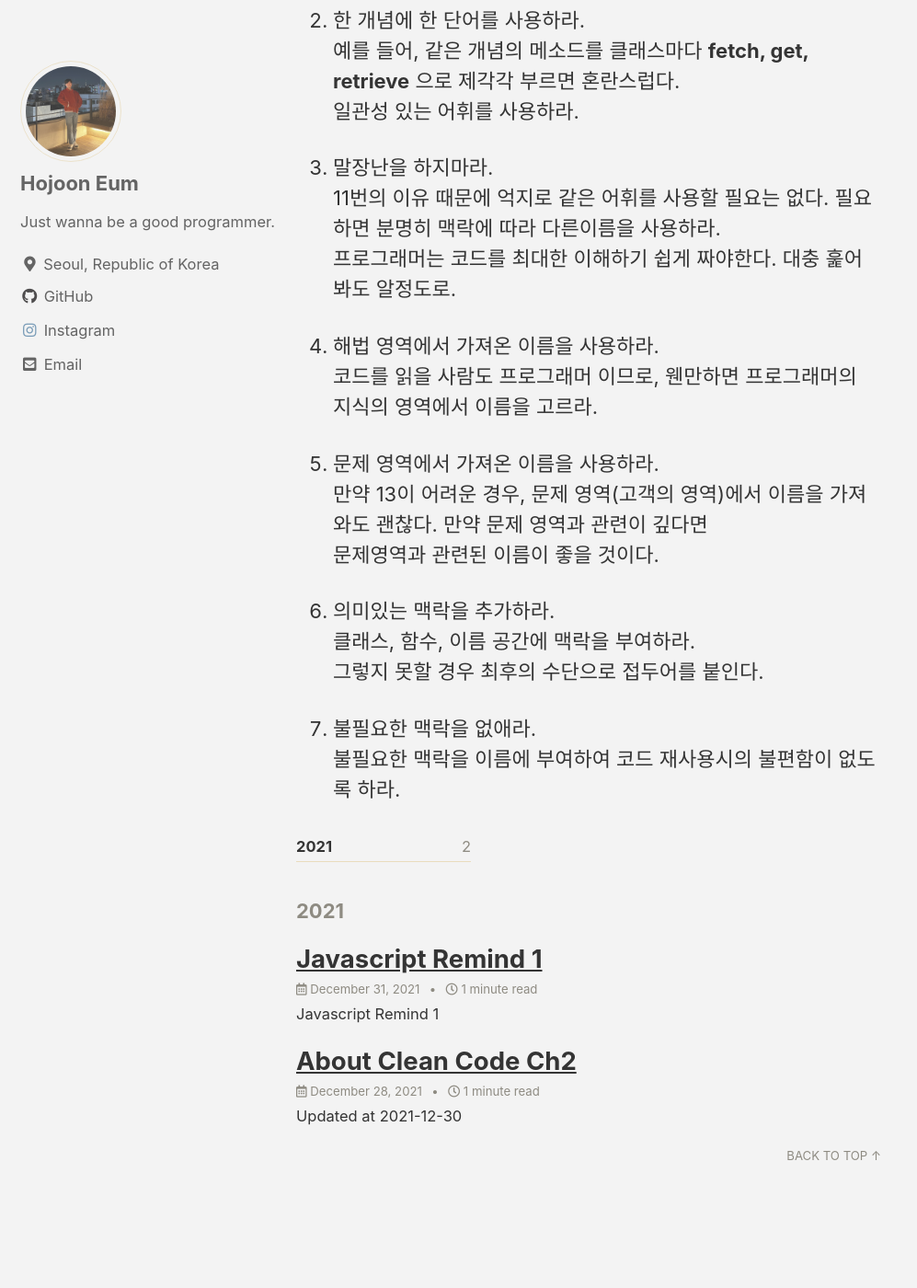
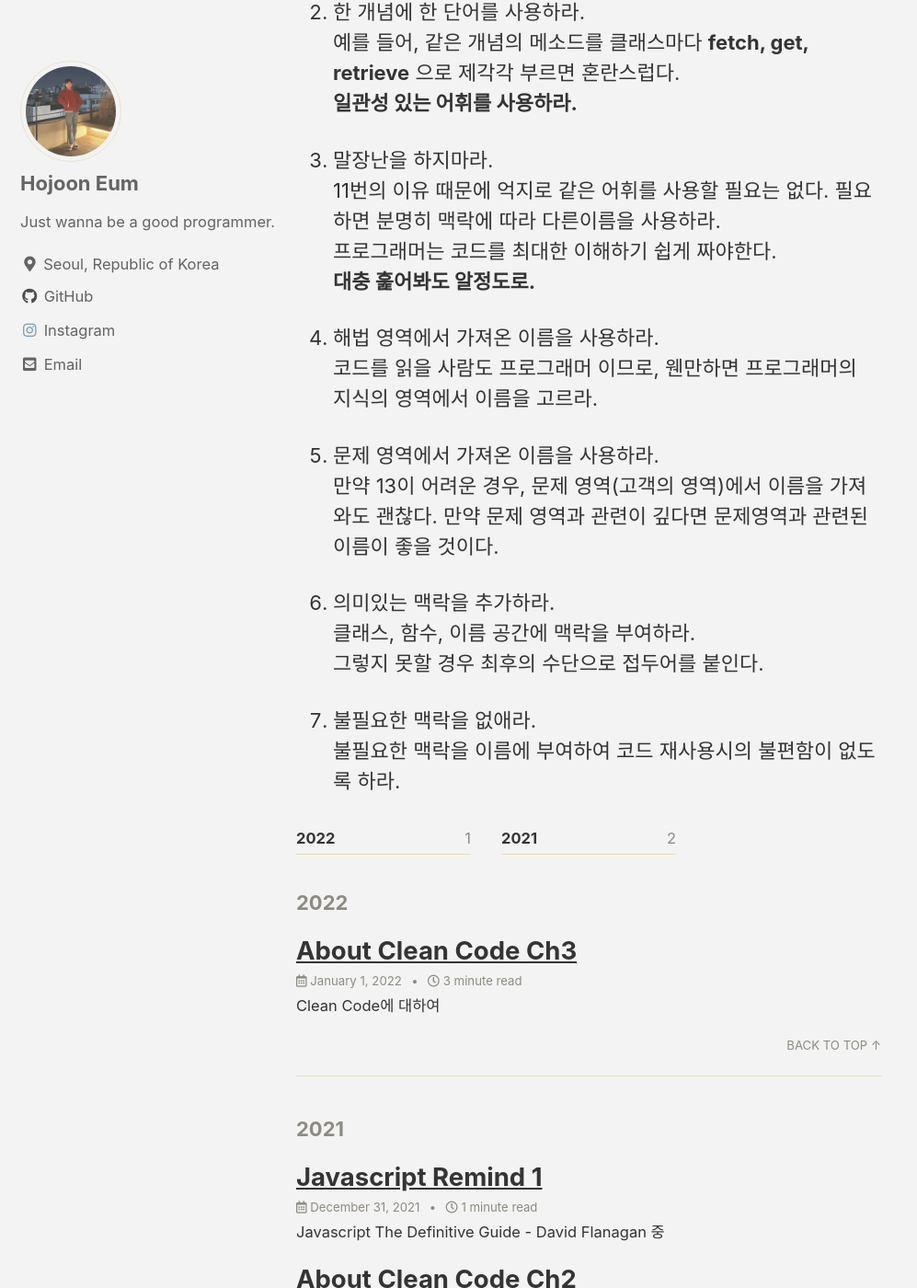
Before and after one commit to minusmo/minusmo.github.io, a Jekyll site: the page built from _posts/2021-12-28-About Clean Code Ch2.md, in a window 1280 px wide and 1400 px high, scrolled down 2255 px. Shown: the whole window at 92% size, without its empty margins (0-997 px from the left). Built offline with Jekyll 4.4.1, drawn with Linux system fonts in a browser that asks for light colours; cached includes are drawn as plain includes; some of the changed lines change nothing that is shown; some of the changed text lies outside the part shown.

Commit message:
About Clean Code Ch3 added

````diff
--- a/_posts/2021-12-28-About Clean Code Ch2.md
+++ b/_posts/2021-12-28-About Clean Code Ch2.md
@@ -2,7 +2,7 @@
 layout: posts
 title: About Clean Code Ch2
 category: programming
-tags: programming philosophy
+tags: programmingPhilosophy
 ---
 
 Updated at 2021-12-30
@@ -11,11 +11,12 @@ Updated at 2021-12-30
 
 **_in Clean Code by Robert C. Martin_**
 
-## CH2 의미있는 이름
+### Ch2 의미있는 이름
 
 1. 의도를 분명하게 밝혀라
-   좋은 이름을 지음으로써 절약되는 시간이 좋은 이름을 지으려고
-   소비하는 시간보다 훨씬 많으므로 언제나 좋은 이름을 사용하려고 노력하라.
+   좋은 이름을 지음으로써 절약되는 시간이
+   좋은 이름을 지으려고 소비하는 시간보다 훨씬 많으므로,
+   언제나 좋은 이름을 사용하려고 노력하라.
    코드 자체에 명시적으로 어떤 변수인지, 어떤 기능의 함수인지를
    명확히 하라.
 
@@ -61,18 +62,18 @@ Complex fulcrumPoint = new Complex(23.0);
 
 11. 한 개념에 한 단어를 사용하라.
     예를 들어, 같은 개념의 메소드를 클래스마다 **fetch, get, retrieve** 으로 제각각 부르면 혼란스럽다.
-    일관성 있는 어휘를 사용하라.
+    **일관성 있는 어휘를 사용하라.**
 
 12. 말장난을 하지마라.
     11번의 이유 때문에 억지로 같은 어휘를 사용할 필요는 없다. 필요하면 분명히 맥락에 따라 다른이름을 사용하라.
-    프로그래머는 코드를 최대한 이해하기 쉽게 짜야한다. 대충 훑어봐도 알정도로.
+    프로그래머는 코드를 최대한 이해하기 쉽게 짜야한다.
+    **대충 훑어봐도 알정도로.**
 
 13. 해법 영역에서 가져온 이름을 사용하라.
     코드를 읽을 사람도 프로그래머 이므로, 웬만하면 프로그래머의 지식의 영역에서 이름을 고르라.
 
 14. 문제 영역에서 가져온 이름을 사용하라.
-    만약 13이 어려운 경우, 문제 영역(고객의 영역)에서 이름을 가져와도 괜찮다. 만약 문제 영역과 관련이 깊다면
-    문제영역과 관련된 이름이 좋을 것이다.
+    만약 13이 어려운 경우, 문제 영역(고객의 영역)에서 이름을 가져와도 괜찮다. 만약 문제 영역과 관련이 깊다면 문제영역과 관련된 이름이 좋을 것이다.
 
 15. 의미있는 맥락을 추가하라.
     클래스, 함수, 이름 공간에 맥락을 부여하라.
--- a/_posts/2021-12-31-Javascript Remind 1.md
+++ b/_posts/2021-12-31-Javascript Remind 1.md
@@ -4,8 +4,6 @@ title: Javascript Remind 1
 category: programming language
 tags: javascript
 ---
-
-# Javascript Remind 1
 
 **Javascript The Definitive Guide - David Flanagan** 중
 
@@ -30,7 +28,8 @@ javascript의 문자열은 유니코드(UTF-16) 문자의 집합이다.
 ## 3.2 Numbers
 javascript의 Number 자료형은 정수와 실수(근사)를 표현한다.
 자바스크립트는 64-bit 부동소수점 표현방식으로, IEEE 754 standard에 정의되어 있다.
-이는 실수 표현 범위가 최대 +-1.7976931348623157 * 10 ** 308, 최소 +-5 * 10 ** -324
+이는 실수 표현 범위가 최대 +-1.7976931348623157 * 10 ** 308,
+최소 +-5 * 10 ** -324
 까지 임을 의미한다.
 
 자바스크립트는 정확히 +-9,007,199,254,740,992(+-2 ** 53) 범위의 정수를 표현할 수 있다.
--- /dev/null
+++ b/_posts/2022-01-01-About Clean Code Ch3.md
@@ -0,0 +1,161 @@
+---
+layout: posts
+title: About Clean Code Ch3
+category: programming
+tags: programmingPhilosophy
+---
+
+# Clean Code에 대하여
+
+**_in Clean Code by Robert C. Martin_**
+
+### Ch3 함수
+
+#### 1. 작게 만들어라!
+
+함수를 만드는 첫째 규칙은 '작게!'다.
+함수를 만드는 두번째 규칙은 '더 작게!!'다.
+**모든 함수를 4줄 이내로 작성하라.**
+
+#### 2. 블록과 들여쓰기
+
+if, else, while 문 등에 들어가는 블록은 한 줄이어야한다.
+대게 거기서 함수를 호출한다.
+이렇게 하면 바깥을 감싸는 함수의 크기가 줄어들 뿐만 아니라,
+안에 들어가는 함수의 이름을 적절히 적는다면, 코드를 이해하기도 쉬워진다.
+함수에서 들여쓰기 수준은 1단, 아무리 많아도 2단이어야 한다.
+
+#### 3. 한 가지만 해라!!
+
+**_함수는 한가지를 해야한다.
+그 한가지를 잘해야한다.
+그 한가지만을 해야한다._**
+
+한가지가 되는 기준은 바로 **추상화** 다.
+지정된 함수 이름 아래서 추상화 수준이 하나인 단계만 수행한다면,
+그 함수는 한가지 작업만 한다.
+
+또 하나,
+만약 단순히 다른 이름이 아니라 의미있는 이름으로 다른 함수를 추출할 수 있다면,
+그 함수는 여러 작업을 하는 셈이다.
+
+#### 4. 함수 당 추상화 수준은 하나로!
+
+함수가 확실히 '한 가지' 작업만 하려면 함수 내의 모든 문장의 추상화 수준이
+동일해야 한다. 한 함수 내에 추상화 수준을 섞으면, 코드를 읽는 사람이 헷갈린다.
+특정 표현이 근본개념인지 아니면 세부사항인지 구분하기 어려운 탓이다.
+하지만 문제는 여기서 끝이 아니다.
+근본 개념과 세부사항을 섞다보면,
+깨어진 창문처럼 사람들이 함수에 세부사항을 점점 더 추가한다.
+
+#### 5. 위에서 아래로 코드 읽기: 내려가기 규칙
+
+코드는 위에서 아래로 이야기처럼 읽혀야 좋다.
+한 함수 다음에는 추상화 수준이 한 단계 낮은 함수가 온다.
+즉, 프로그램을 위에서 아래로 읽으면, 함수 추상화 수준이 한번에 한단계씩 낮아진다.
+이것을 _내려가기 규칙_ 이라고 부른다.
+
+추상화 수준이 한 개인 함수를 구현하기란 쉽지않다.
+핵심은 짧으면서도 '한 가지'만 하는 함수이다.
+LOGO 언어의 TO 코드를 읽어내려가듯 코드를 구현하면
+추상화 수준을 일관되게 유지하기 쉬워진다.
+
+#### 6. Switch 문
+
+본질적으로 switch 문은 n가지를 처리하기 때문에 작게 만들기 어렵다.
+하지만 각 switch 문을 저차원 클래스에 숨기고 절대로 반복하지 않는 방법은 있다.
+다형성(polymorphism)을 이용한다.
+
+#### 7. 서술적인 이름을 사용하라!
+
+함수가 하는 일을 잘 표현하도록 이름을 지어라.
+_**"코드를 읽으면서 짐작했던 기능을 각 루틴이 그대로 수행한다면 깨끗한 코드라 불러도 되겠다. - Ward Cunningham"**_
+함수가 작고 단순할수록 서술적인 이름을 붙이기도 쉬워진다. 이름이 길어도 괜찮다.
+이름을 붙일 때는 일관성이 있어야 한다.
+모듈 내에서 함수 이름은 같은 문구, 명사, 동사를 사용한다.
+
+#### 8. 함수 인수
+
+함수의 이상적인 인수 개수는 0개다.
+다음이 1개, 그 다음이 2개다.
+3개 이상의 인수는 피하는 것이 좋다.
+
+#### 9. 많이 쓰는 단항 형식
+
+함수에 인수를 1개 넘기는 경우는 보통 2가지다.
+하나는 인수에 질문을 던지는 경우이다.
+
+```java
+boolean fileExists("Myfile")
+```
+
+다른 하나는 인수를 뭔가로 변환해 결과를 반환하는 경우이다.
+
+```java
+InputStream fileOpen("Myfile")
+String => InputStream
+```
+
+함수 이름을 지을 때는 위 두가지 경우를 분명히 구분하라.
+또한 언제나 일관적으로 두 형식을 사용하라.
+
+#### 10. 플래그 인수
+
+함수로 부울 값을 넘기는 관례는 정말 끔찍하다.
+이는 함수가 여러가지를 처리한다고 공표하는 것이나 마찬가지이다.
+
+#### 11. 인수 객체
+
+인수가 2-3개 필요하다면 일부를 독자적인 클래스 변수로 선언할 가능성일 짚어본다.
+예를 들면,
+
+```java
+Circle makeCircle(double x, double y, double radius);
+Circle makeCircle(Point center, double radius);
+```
+
+#### 12. 인수 목록
+
+때로는 인수 개수가 가변적인 함수도 필요하다.
+
+#### 13. 동사와 키워드
+
+단항 함수는 함수와 인수가 동사/명사 쌍을 이뤄야한다.
+예를 들어, **write(name)** 과 같다.
+좀 더 나은 이름은 **writeField(name)** 이다.
+이렇게 하면 이름(name)이 필드(Field)라는 것이 분명해진다.
+
+만약 함수 이름에 인수이름을 넣는다면, 인수 순서를 기억할 필요가 없어진다.
+**assertExpectedEqualsActual(expected, actual)**과 같이 말이다.
+
+#### 14. 출력 인수
+
+출력 인수는 가능한 피하라. 출력 인수는 인지적으로 거슬린다.
+한번에 이해하기 어렵다는 말이다.
+\*출력 인수: 인수로 목적이 되는 객체를 사용하는 것.
+
+#### 15. 명령과 조회를 분리하라!
+
+함수는 뭔가를 수행하거나 뭔가에 답하거나 둘 중 하나만 해야한다.
+객체 상태를 변경하거나 아니면 객체 정보를 반환하거나 둘 중 하나다.
+
+#### 16. 오류 코드보다 예외를 사용하라!
+
+오류 코드로 오류 발생을 탐지하지 말고,
+예외처리 블록을 사용하라.
+
+try/catch 블록은 코드 구조에 혼란을 일으키며, 정상 동작과 오류 처리 동작을 뒤섞는다.
+그러므로 try/catch 블록을 별도 함수로 뽑아내는 편이 좋다.
+예외 처리 함수는 예외만 처리하고,
+실제 동작하는 함수는 동작만 수행하게 하라.
+
+#### 17. 반복하지 마라!
+
+코드에서 가능한한 중복을 없애라.
+객체지향 프로그래밍에서는 코드를 부모 클래스로 몰아 중복을 없앤다.
+
+### 결론
+
+대가(master) 프로그래머는 시스템을 (구현할)프로그램이 아니라 (풀어갈)이야기로 여긴다.
+프로그래밍이 언어라는 수단을 사용해 좀 더 풍부하고 좀 더 표현력이 강한 언어를 만들어 이야기를 풀어간다.
+여러분이 작성하는 함수가 분명하고 정확한 언어로 깔끔하게 같이 맞아 떨어져야 이야기를 풀어가기 쉬워진다는 사실을 기억하기 바란다.
````
